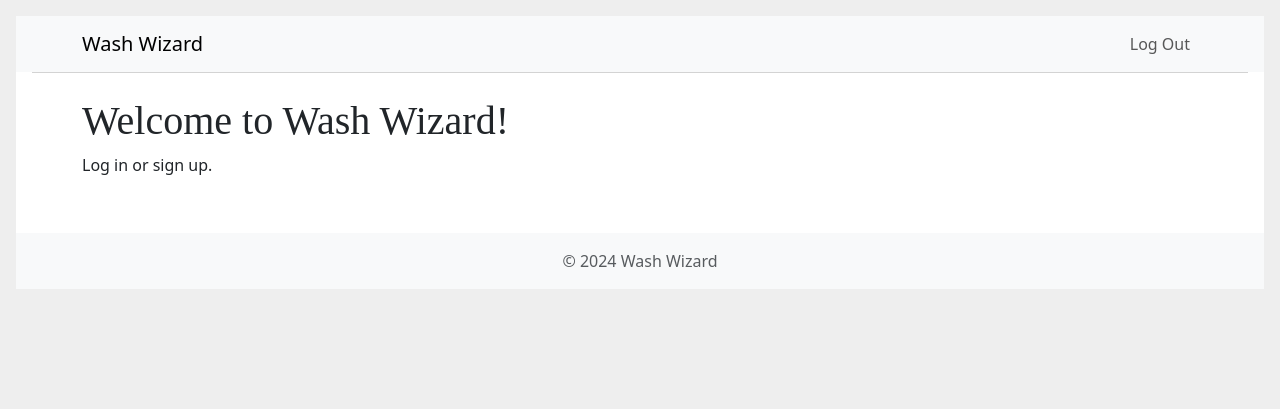
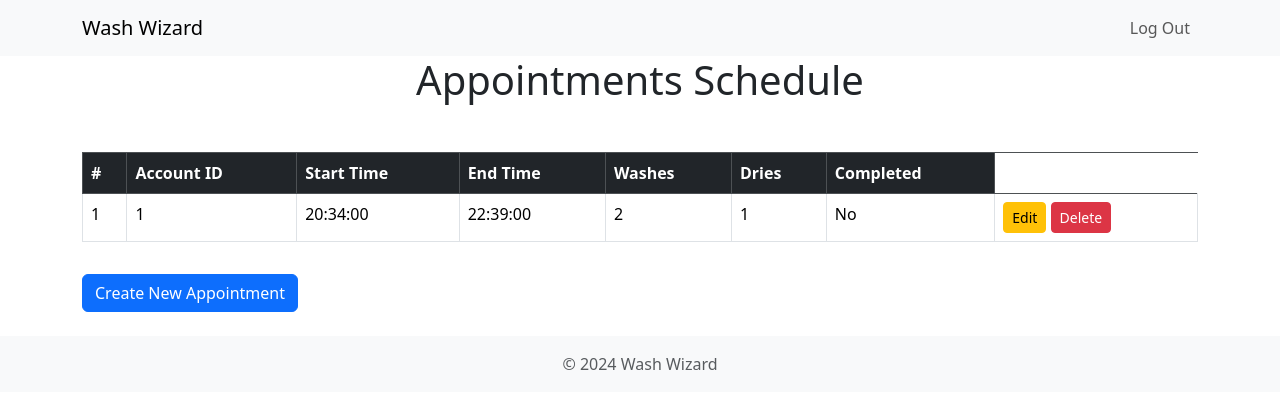
Before and after one commit to JustSomeGuy420/comp2140-project, a Flask app: page / in a window 1280 px wide. Shown: the top 409 px of the page. Run offline with Flask 3, Linux system fonts and the light colour scheme; a user stored in the database is signed in.

Commit message:
Added Schedule

```diff
--- a/app/controllers/appointment_controller.py
+++ b/app/controllers/appointment_controller.py
@@ -1,22 +1,125 @@
-from flask import Blueprint, jsonify, request
+from datetime import time, datetime, timedelta
+
+from flask import (
+    Blueprint, flash, redirect, render_template, request, session, url_for, g
+)
+from sqlalchemy import exc
 from app.models.appointment import Appointment
 from app import db
 
 appointment_bp = Blueprint("appointment", __name__)
 
-@appointment_bp.route("/", methods=["GET"])
+@appointment_bp.route("/", methods=("GET", "POST"))
+def create_appointment():
+    if request.method == "POST":
+        _account_id = session.get('user_id')
+        _start_time = request.form.get('start_time')
+        _washes = request.form.get('washes')
+        _dries = request.form.get('dries')
+        error = None
+
+        if not _start_time or not _washes or not _dries:
+            error = "All fields are required."
+        else:
+            try:
+                # Parse start time
+                start_time = datetime.strptime(_start_time, "%H:%M").time()
+
+                # Calculate end time
+                wash_duration = int(_washes) * 40  # in minutes
+                dry_duration = int(_dries) * 45  # in minutes
+                total_duration = wash_duration + dry_duration
+
+                start_datetime = datetime.combine(datetime.today(), start_time)
+                end_datetime = start_datetime + timedelta(minutes=total_duration)
+                end_time = end_datetime.time()
+
+                # Check for overlapping appointments
+                overlapping_appointments = Appointment.query.filter(
+                    Appointment.start_time < end_time,
+                    Appointment.end_time > start_time
+                ).all()
+
+                if overlapping_appointments:
+                    error = "This time slot is already booked."
+            except ValueError:
+                error = "Invalid start time format."
+
+        if error is None:
+            new_appointment = Appointment(
+                account_id=_account_id,
+                start_time=start_time,
+                end_time=end_time,
+                washes=int(_washes),
+                dries=int(_dries)
+            )
+            db.session.add(new_appointment)
+            db.session.commit()
+            return redirect(url_for("homepage.index"))
+
+        flash(error)
+
+    return render_template("appointment/create.html")
+
+@appointment_bp.route("/<int:id>/edit", methods=("GET", "POST"))
+def edit_appointment(id):
+    appointment = Appointment.query.get_or_404(id)
+    if appointment.account_id != session.get('user_id'):
+        flash("You are not authorized to edit this appointment.")
+        return redirect(url_for("homepage.index"))
+
+    if request.method == "POST":
+        _start_time = request.form.get('start_time')
+        _washes = request.form.get('washes')
+        _dries = request.form.get('dries')
+        error = None
+
+        try:
+            start_time = datetime.strptime(_start_time, "%H:%M").time()
+            wash_duration = int(_washes) * 40  # in minutes
+            dry_duration = int(_dries) * 45  # in minutes
+            total_duration = wash_duration + dry_duration
+
+            start_datetime = datetime.combine(datetime.today(), start_time)
+            end_datetime = start_datetime + timedelta(minutes=total_duration)
+            end_time = end_datetime.time()
+
+            overlapping_appointments = Appointment.query.filter(
+                Appointment.start_time < end_time,
+                Appointment.end_time > start_time,
+                Appointment.id != appointment.id  # Exclude current appointment
+            ).all()
+
+            if overlapping_appointments:
+                error = "This time slot is already booked."
+        except ValueError:
+            error = "Invalid time format."
+
+        if error is None:
+            appointment.start_time = start_time
+            appointment.end_time = end_time
+            appointment.washes = int(_washes)
+            appointment.dries = int(_dries)
+            db.session.commit()
+            flash("Appointment updated successfully!")
+            return redirect(url_for("homepage.index"))
+
+        flash(error)
+
+    return render_template("appointment/edit.html", appointment=appointment)
+
+@appointment_bp.route("/<int:id>/delete", methods=("POST",))
+def delete_appointment(id):
+    appointment = Appointment.query.get_or_404(id)
+    if appointment.account_id != session.get('user_id'):
+        flash("You are not authorized to delete this appointment.")
+        return redirect(url_for("homepage.index"))
+
+    db.session.delete(appointment)
+    db.session.commit()
+    flash("Appointment deleted successfully!")
+    return redirect(url_for("homepage.index"))
+
 def list_appointments():
     appointments = Appointment.query.all()
-    return jsonify([{"id": a.id, "date": a.date, "description": a.description} for a in appointments])
-
-@appointment_bp.route("/", methods=["POST"])
-def create_appointment():
-    data = request.json
-    new_appointment = Appointment(
-        account_id=data["account_id"],
-        date=data["date"],
-        description=data.get("description"),
-    )
-    db.session.add(new_appointment)
-    db.session.commit()
-    return jsonify({"message": "Appointment created successfully"}), 201
+    return sorted(appointments, key = lambda appointment: appointment.start_time)
--- a/app/controllers/authentication_controller.py
+++ b/app/controllers/authentication_controller.py
@@ -6,7 +6,6 @@ from flask import (
 from sqlalchemy import exc
 from app import bcrypt
 from app.models.account import Account
-#from app.controllers.homepage_controller import homepage_bp
 from app import db
 
 auth_bp = Blueprint('auth', __name__)
@@ -98,6 +97,7 @@ def login_required(view):
     @functools.wraps(view)
     def wrapped_view(**kwargs):
         if g.user is None:
+            flash("Must be logged in.")
             return redirect(url_for('auth.login'))
 
         return view(**kwargs)
--- a/app/controllers/homepage_controller.py
+++ b/app/controllers/homepage_controller.py
@@ -1,11 +1,13 @@
 from flask import Blueprint, flash, render_template, request, url_for
 
 from app.controllers.authentication_controller import login_required
+from app.controllers.appointment_controller import list_appointments
 from app import db
 
 # Create a blueprint for account-related routes
 homepage_bp = Blueprint("homepage", __name__)
 
 @homepage_bp.route("/")
+@login_required
 def index():
-    return render_template("index.html")
+    return render_template("schedule.html", appointments=list_appointments())
--- a/app/models/account.py
+++ b/app/models/account.py
@@ -10,6 +10,10 @@ class Account(db.Model):
     name = db.Column(db.String(80), nullable=False)
     hall = db.Column(db.String(80), nullable=False)
     email = db.Column(db.String(120), unique=True, nullable=False)
+    points = db.Column(db.Integer, default=0, nullable=False)
+    rewards = db.Column(db.JSON, default=list)
+    status = db.Column(db.String(80), default='No Discounts Yet')
+    is_admin = db.Column(db.Boolean, default=False)
     created_at = db.Column(db.DateTime, default=db.func.now())
     updated_at = db.Column(db.DateTime, default=db.func.now(), onupdate=db.func.now())
 
--- a/app/models/timer.py
+++ b/app/models/timer.py
@@ -5,9 +5,11 @@ class Timer(db.Model):
     Timer model for managing timed events.
     """
     id = db.Column(db.Integer, primary_key=True)
-    name = db.Column(db.String(100), nullable=False)
+    appointment_id = db.Column(db.Integer, db.ForeignKey('appointment.id'), nullable=False)
     duration = db.Column(db.Integer, nullable=False)  # Duration in seconds
     created_at = db.Column(db.DateTime, default=db.func.now())
 
+    appointment = db.relationship("Appointment", backref=db.backref("timers", lazy=True))
+
     def __repr__(self):
         return f"<Timer {self.name} ({self.duration}s)>"
--- a/app/static/css/style.css
+++ b/app/static/css/style.css
@@ -1,21 +1,30 @@
-html { font-family: sans-serif; background: #eee; padding: 1rem; }
-body { margin: 0 auto; background: white; }
-h1 { font-family: serif; color: #377ba8; margin: 1rem 0; }
-a { color: #377ba8; }
-hr { border: none; border-top: 1px solid lightgray; }
-.content { padding: 0 1rem 1rem; }
-.content > header { border-bottom: 1px solid lightgray; display: flex; align-items: flex-end; }
-.content > header h1 { flex: auto; margin: 1rem 0 0.25rem 0; }
-.flash { margin: 1em 0; padding: 1em; background: #cae6f6; border: 1px solid #377ba8; }
-.post > header { display: flex; align-items: flex-end; font-size: 0.85em; }
-.post > header > div:first-of-type { flex: auto; }
-.post > header h1 { font-size: 1.5em; margin-bottom: 0; }
-.post .about { color: slategray; font-style: italic; }
-.post .body { white-space: pre-line; }
-.content:last-child { margin-bottom: 0; }
-.content form { margin: 1em 0; display: flex; flex-direction: column; }
-.content label { font-weight: bold; margin-bottom: 0.5em; }
-.content input, .content textarea { margin-bottom: 1em; }
-.content textarea { min-height: 12em; resize: vertical; }
-input.danger { color: #cc2f2e; }
-input[type=submit] { align-self: start; min-width: 10em; }
+/* Styles for the custom confirmation modal */
+#confirmationModal {
+    display: none; /* Hidden by default */
+    position: fixed; /* Stay in place */
+    z-index: 1000; /* Sit on top */
+    left: 0;
+    top: 0;
+    width: 100%; /* Full width */
+    height: 100%; /* Full height */
+    overflow: auto; /* Enable scroll if needed */
+    background-color: rgba(0, 0, 0, 0.5); /* Black background with opacity */
+}
+
+.modal-content {
+    background-color: #fff;
+    margin: 15% auto; /* 15% from the top and centered */
+    padding: 20px;
+    border: 1px solid #888;
+    width: 50%; /* Could be more or less, depending on screen size */
+    border-radius: 10px;
+}
+
+.modal-buttons {
+    display: flex;
+    justify-content: space-between;
+}
+
+.modal-buttons .btn {
+    width: 45%; /* Ensures buttons are uniform in size */
+}
--- a/app/static/js/script.js
+++ b/app/static/js/script.js
@@ -0,0 +1,28 @@
+document.addEventListener("DOMContentLoaded", () => {
+    const confirmButtons = document.querySelectorAll(".confirm-submit");
+    const modal = document.getElementById("confirmationModal");
+    const modalConfirmButton = document.getElementById("modalConfirm");
+    const modalCancelButton = document.getElementById("modalCancel");
+    let formToSubmit = null;
+
+    confirmButtons.forEach(button => {
+        button.addEventListener("click", event => {
+            event.preventDefault(); // Prevent form submission
+            formToSubmit = event.target.closest("form"); // Store the form to submit
+            modal.style.display = "block"; // Show the modal
+        });
+    });
+
+    // Confirm button inside the modal
+    modalConfirmButton.addEventListener("click", () => {
+        if (formToSubmit) {
+            formToSubmit.submit(); // Submit the stored form
+        }
+        modal.style.display = "none"; // Hide the modal
+    });
+
+    // Cancel button inside the modal
+    modalCancelButton.addEventListener("click", () => {
+        modal.style.display = "none"; // Hide the modal
+    });
+});
--- a/app/templates/auth/login.html
+++ b/app/templates/auth/login.html
@@ -1,7 +1,9 @@
 {% extends 'layout.html' %}
 
+{% block title %}Log In{% endblock %}
+
 {% block header %}
-  <h1>{% block title %}Log In{% endblock %}</h1>
+  <h1>Welcome to Wash Wizard!</h1>
 {% endblock %}
 
 {% block content %}
@@ -11,5 +13,7 @@
     <label for="password">Password</label>
     <input type="password" name="password" id="password" required>
     <input type="submit" value="Log In">
+    <hr>
   </form>
+  <a href="{{ url_for('auth.register') }}"><button>Create new Account</button></a>
 {% endblock %}
--- a/app/templates/index.html
+++ /dev/null
@@ -1,8 +0,0 @@
-{% extends 'layout.html' %}
-
-{% block title %}Home Page{% endblock %}
-
-{% block content %}
-<h1>Welcome to Wash Wizard!</h1>
-<p>Log in or sign up.</p>
-{% endblock %}
--- a/app/templates/layout.html
+++ b/app/templates/layout.html
@@ -8,7 +8,7 @@
 
     <!-- CSS Links -->
     <link rel="stylesheet" href="{{ url_for('static', filename='css/style.css') }}">
-    <link rel="stylesheet" href="https://cdn.jsdelivr.net/npm/bootstrap@5.3.0-alpha1/dist/css/bootstrap.min.css">
+    <link href="https://cdn.jsdelivr.net/npm/bootstrap@5.3.3/dist/css/bootstrap.min.css" rel="stylesheet" integrity="sha384-QWTKZyjpPEjISv5WaRU9OFeRpok6YctnYmDr5pNlyT2bRjXh0JMhjY6hW+ALEwIH" crossorigin="anonymous">
 </head>
 <body>
     <!-- Navbar -->
@@ -44,14 +44,14 @@
         </header>
 
         <!-- Main Content -->
-        <div class="container mt-4">
+        <div class="container mt-5">
+            {% for message in get_flashed_messages() %}
+                <div class="flash">{{ message }}</div>
+            {% endfor %}
+
             {% block content %}
             <!-- Child templates will override this block -->
             {% endblock %}
-
-            {% for message in get_flashed_messages() %}
-                <div class="flash">{{ message }}</div>
-            {% endfor %}
         </div>
     </div>
 
@@ -63,7 +63,7 @@
     </footer>
 
     <!-- JavaScript Links -->
-    <script src="https://cdn.jsdelivr.net/npm/bootstrap@5.3.0-alpha1/dist/js/bootstrap.bundle.min.js"></script>
+    <script src="https://cdn.jsdelivr.net/npm/bootstrap@5.3.3/dist/js/bootstrap.bundle.min.js" integrity="sha384-YvpcrYf0tY3lHB60NNkmXc5s9fDVZLESaAA55NDzOxhy9GkcIdslK1eN7N6jIeHz" crossorigin="anonymous"></script>
     <script src="{{ url_for('static', filename='js/script.js') }}"></script>
 </body>
 </html>
--- /dev/null
+++ b/app/templates/schedule.html
@@ -0,0 +1,46 @@
+{% extends 'layout.html' %}
+
+{% block title %}Schedule{% endblock %}
+
+{% block header %}
+    <h1 class="text-center">Appointments Schedule</h1>
+{% endblock %}
+
+{% block content %}
+    <table class="table table-bordered mt-4">
+        <thead class="table-dark">
+            <tr>
+                <th>#</th>
+                <th>Account ID</th>
+                <th>Start Time</th>
+                <th>End Time</th>
+                <th>Washes</th>
+                <th>Dries</th>
+                <th>Completed</th>
+            </tr>
+        </thead>
+        <tbody>
+            {% for appointment in appointments %}
+            <tr>
+                <td>{{ loop.index }}</td>
+                <td>{{ appointment.account_id }}</td>
+                <td>{{ appointment.start_time }}</td>
+                <td>{{ appointment.end_time }}</td>
+                <td>{{ appointment.washes }}</td>
+                <td>{{ appointment.dries }}</td>
+                <td>{{ 'Yes' if appointment.completed else 'No' }}</td>
+                <td>
+                    {% if session.get('user_id') == appointment.account_id %}
+                    <a href="{{ url_for('appointment.edit_appointment', id=appointment.id) }}" class="btn btn-warning btn-sm">Edit</a>
+                    <form action="{{ url_for('appointment.delete_appointment', id=appointment.id) }}" method="POST" style="display: inline;">
+                        <button type="submit" class="btn btn-danger btn-sm">Delete</button>
+                    </form>
+                    {% endif %}
+                </td>
+            </tr>
+            {% endfor %}
+        </tbody>
+    </table>
+    <a href="{{ url_for('appointment.create_appointment') }}" class="btn btn-primary mt-3">Create New Appointment</a>
+
+{% endblock %}
```
Also changed, not shown: app/controllers/account_controller.py (+31 -1 lines), app/models/appointment.py (+5 -2 lines), app/templates/appointment/create.html (added, +37 -0 lines), app/templates/appointment/edit.html (added, +37 -0 lines), migrations/versions/cd34ec7f44d4_second_migration.py (added, +46 -0 lines), migrations/versions/fae42d42128a_first_migrate.py (renamed from migrations/versions/ab41bb6516c5_third_migration.py, +22 -14 lines), instance/app.db.
